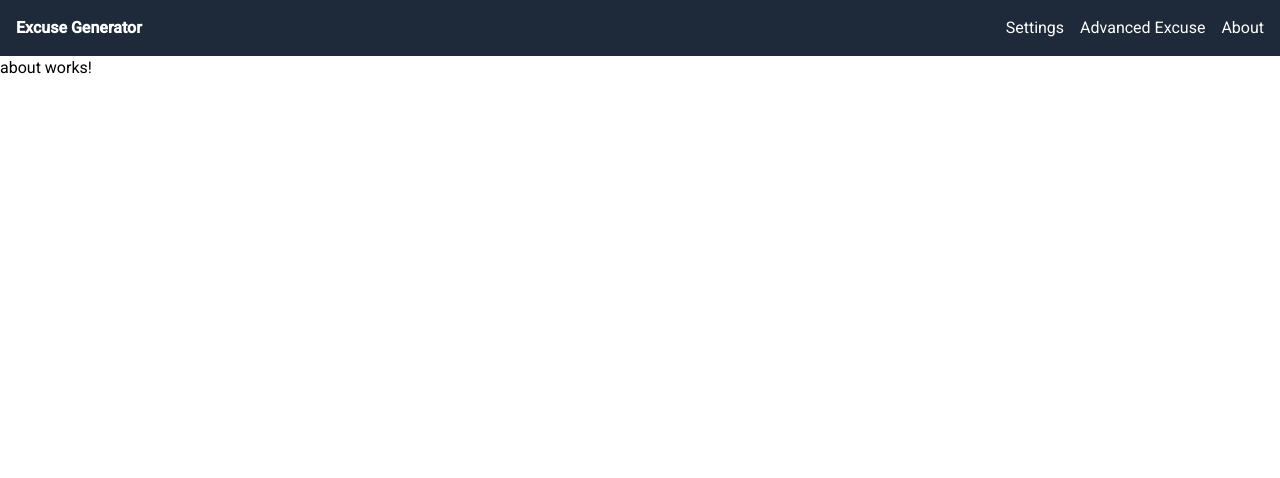
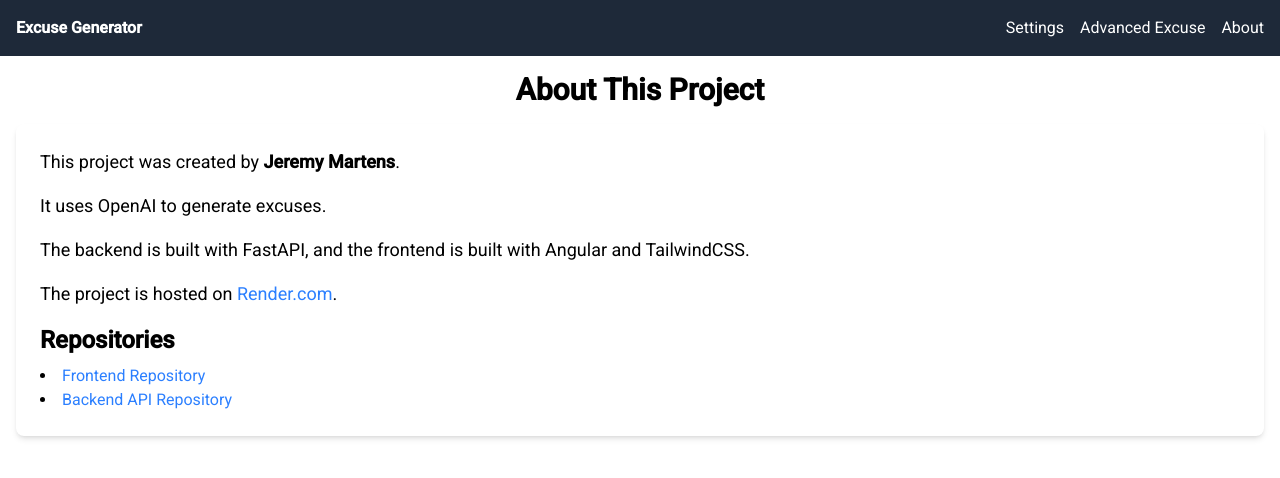
Before and after one commit to jdmartens/excuse_generator_angular, an Angular app: page /about in a window 1280 px wide. Shown: the top 478 px of the page. Built offline with nearby package versions, Linux system fonts and the light colour scheme; no server answers.

Commit message:
add about

```diff
--- a/src/app/about/about.component.html
+++ b/src/app/about/about.component.html
@@ -1 +1,20 @@
-<p>about works!</p>
+<div class="container mx-auto p-4">
+  <h1 class="text-3xl font-bold mb-4 text-center">About This Project</h1>
+  <div class="bg-white shadow-md rounded-lg p-6">
+    <p class="text-lg mb-4">This project was created by <strong>Jeremy Martens</strong>.</p>
+    <p class="text-lg mb-4">It uses OpenAI to generate excuses.</p>
+    <p class="text-lg mb-4">The backend is built with FastAPI, and the frontend is built with Angular and TailwindCSS.</p>
+    <p class="text-lg mb-4">The project is hosted on <a href="https://render.com" class="text-blue-500 hover:underline" target="_blank">Render.com</a>.</p>
+    <div class="mt-4">
+      <h2 class="text-2xl font-semibold mb-2">Repositories</h2>
+      <ul class="list-disc list-inside">
+        <li>
+          <a href="https://github.com/jdmartens/excuse_generator_angular" class="text-blue-500 hover:underline" target="_blank">Frontend Repository</a>
+        </li>
+        <li>
+          <a href="https://github.com/jdmartens/excuse_generator_api" class="text-blue-500 hover:underline" target="_blank">Backend API Repository</a>
+        </li>
+      </ul>
+    </div>
+  </div>
+</div>
```
